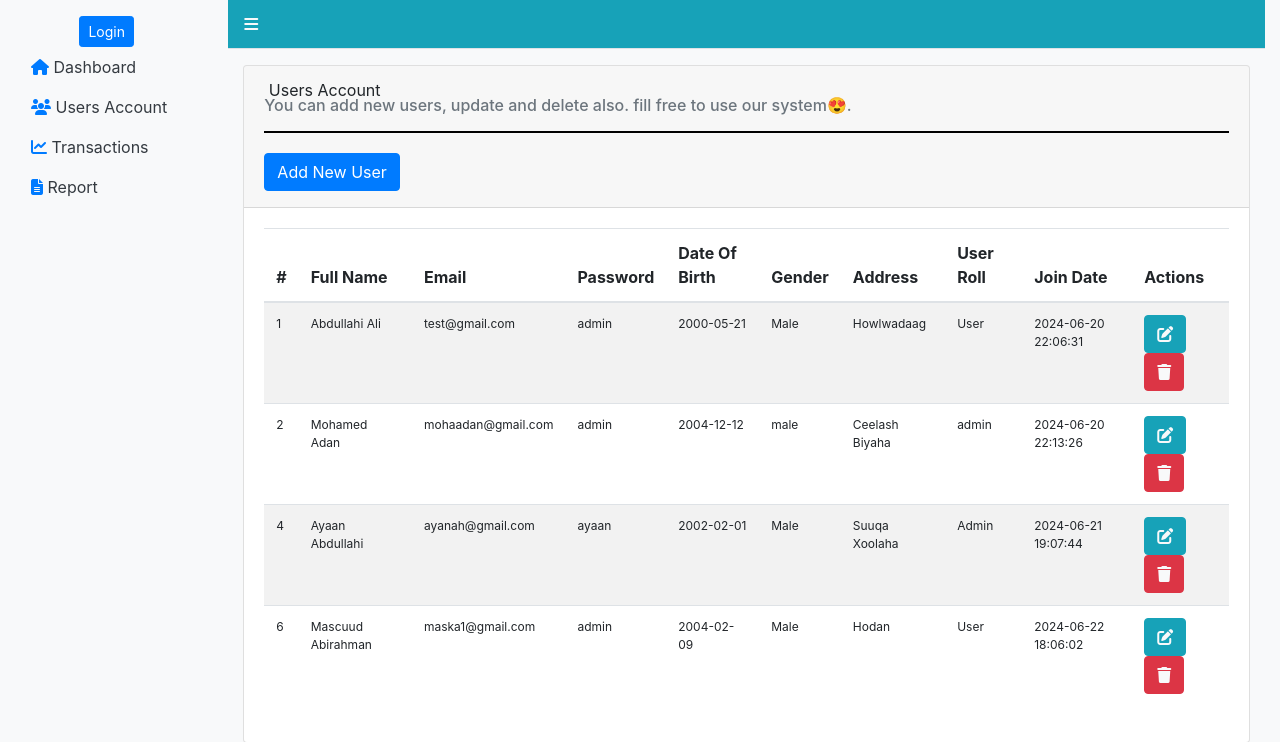
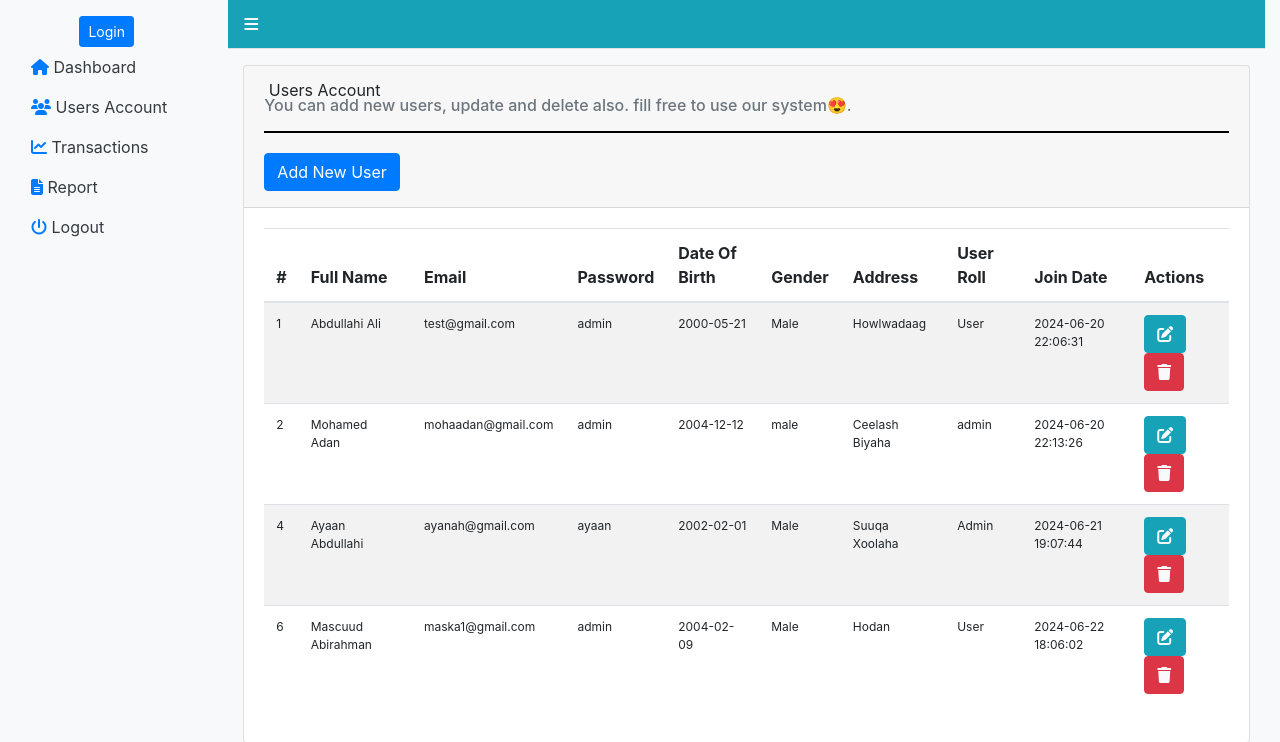
Before and after one commit to AbdullahiKhalif/Anti-Money-Laundering-with-Machine-Learning, a Flask app: page /users in a window 1280 px wide. Shown: the top 742 px of the page. Run offline with Flask 3, Linux system fonts and the light colour scheme; data comes from the database, SQL or seed files in the repository; parts of the project's set-up code (start-up, migrations or seed data) failed here and were passed over; some libraries are stand-ins or nearby versions.

Commit message:
Completed

```diff
--- a/templates/adminDashboard.html
+++ b/templates/adminDashboard.html
@@ -48,6 +48,12 @@
                                  <span class="text-dark">Report</span>
                             </a>
                         </li>
+                        <li class="nav-item">
+                            <a class="nav-link" href="{{ url_for('logout') }}">
+                                <i class="fas fa-power-off"></i>
+                                 <span class="text-dark">Logout</span>
+                            </a>
+                        </li>
                     </ul>
                 </div>
             </nav>
```
